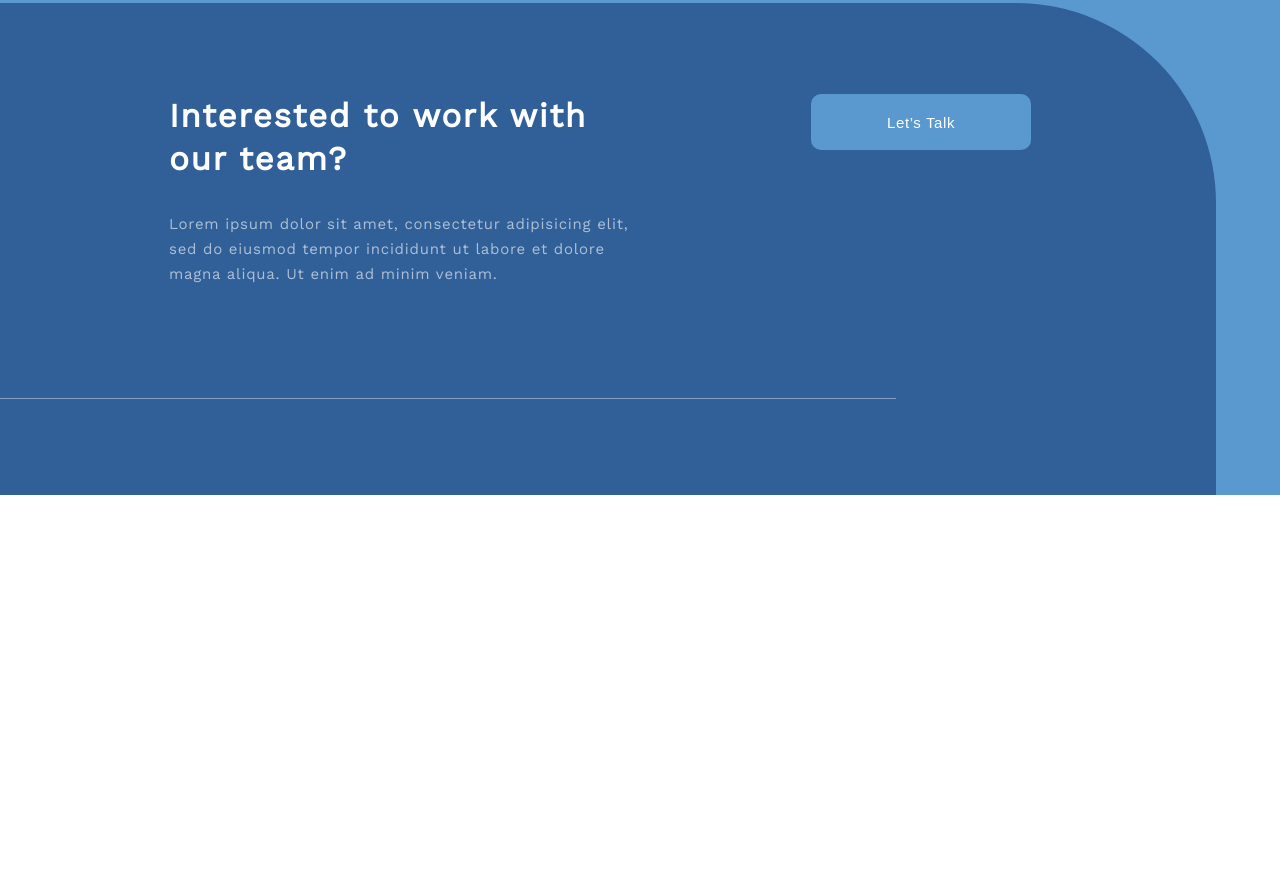
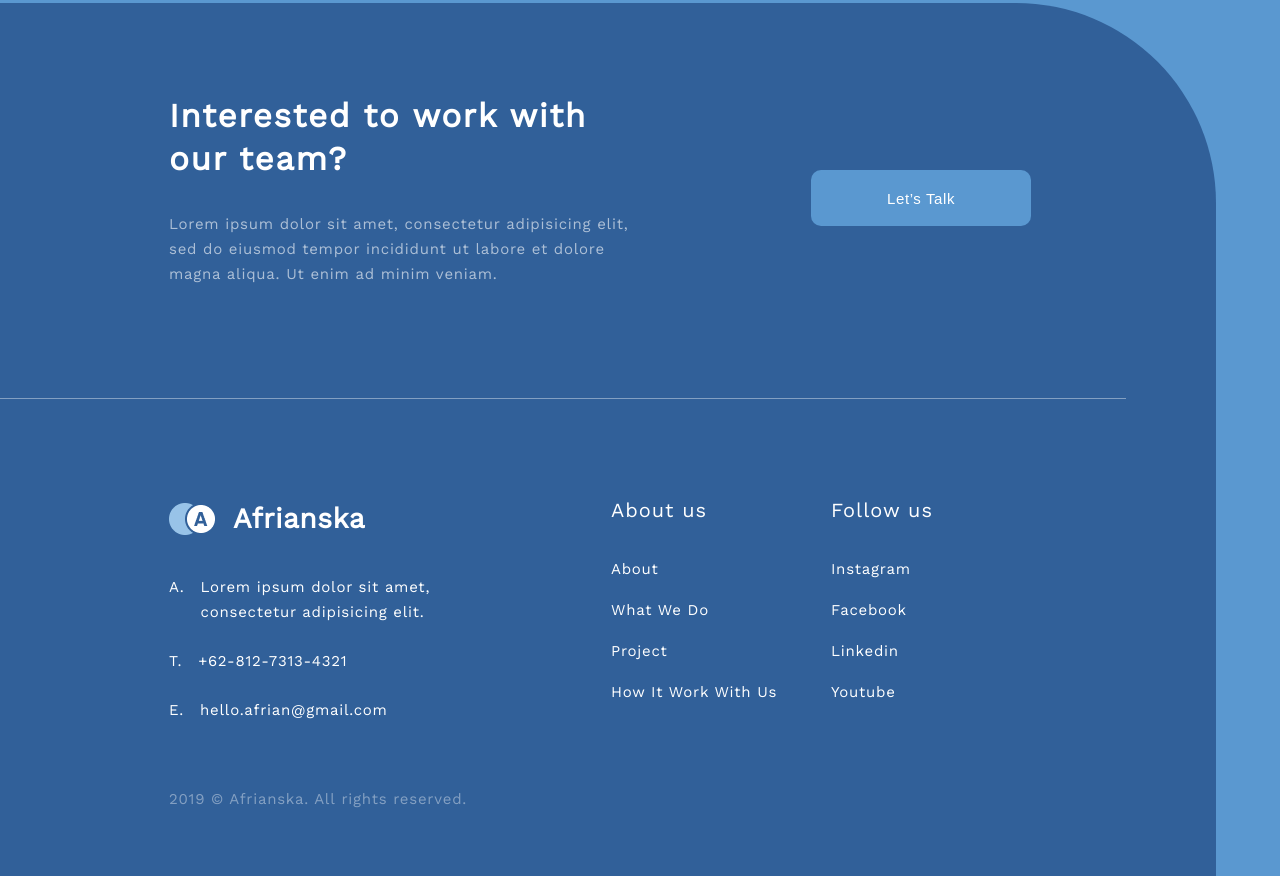
Before and after one commit to annachugunova/afrianska, a plain HTML site: page index.html in a window 1280 px wide. Shown: the part 4208-5084 px from the top of the page. Before the commit the page ends 4703 px from the top, so only its background shows below. Drawn offline with nearby package versions, Linux system fonts and the light colour scheme; a web font is replaced by a local one.

Commit message:
added footer for index.html

```diff
--- a/css/style.css
+++ b/css/style.css
@@ -382,8 +382,7 @@ body {
 	z-index: 1;
 }
 
-
-.footer-info {
+.footer-info, .footer-about {
 	width: 100%;
 	display: flex;
 	justify-content: center;
@@ -393,6 +392,7 @@ body {
 .footer-info-content {
 	display: flex;
 	justify-content: space-between;
+	align-items: center;
 	width: 942px;
 	padding-top: 91px;
 	padding-right: 80px;
@@ -401,7 +401,7 @@ body {
 
 .footer-separate {
 	height: 1px;
-	width: 70%;
+	width: 88%;
 	background: #fff;
 	margin: 96px 0;
 	opacity: .4;
@@ -447,6 +447,111 @@ body {
 	background: #1F3F68;
 }
 
+.footer-about-content {
+	display: flex;
+	flex-direction: column;
+	width: 942px;
+	padding-right: 80px;
+	box-sizing: border-box;
+}
+
+.footer-about-content-block {
+	display: flex;
+	justify-content: space-between;
+	box-sizing: border-box;
+}
+
+.footer-about-content-contacts {
+	width: 300px;
+}
+
+.footer-about-content-contacts-title {
+	display: flex;
+	align-items: center;
+	margin-bottom: 32px;
+}
+
+.footer-about-content-contacts-title img {
+	margin-right: 16px;
+	width: 48px;
+	height: 48px;
+}
+
+.footer-about-content-contacts-title h3 {
+	font-size: 28px;
+	line-height: 46px;
+	letter-spacing: 0.02em;
+	color: #FFFFFF;
+	margin: 0;
+}
+
+.footer-about-content-contacts-row {
+	display: flex;
+	justify-content: flex-start;
+	margin-bottom: 24px;
+
+	font-size: 15px;
+	line-height: 25px;
+	letter-spacing: 0.05em;
+	color: #FFFFFF;
+}
+
+.footer-about-content-contacts-row a, .footer-about-follow a {
+	text-decoration: none;
+	font-size: 15px;
+	line-height: 25px;
+	letter-spacing: 0.05em;
+	color: #FFFFFF;
+}
+
+.footer-about-content-contacts-row a:hover, .footer-about-follow a:hover {
+	opacity: 0.6;
+}
+
+.footer-about-content-contacts-row:last-child {
+	margin-bottom: 0;
+}
+
+.footer-about-content-contacts-row-letter {
+	margin-right: 16px;
+}
+
+.footer-about-content-aboutfollow {
+	display: flex;
+	justify-content: space-between;
+}
+
+.footer-about-follow {
+	width: 200px;
+	display: flex;
+	flex-direction: column;
+}
+
+.footer-about-follow:first-child {
+ 	margin-right: 20px;
+ }
+
+.footer-about-follow p {
+ 	font-size: 20px;
+	line-height: 30px;
+	letter-spacing: 0.05em;
+	color: #FFFFFF;
+	margin: 0 0 32px;
+ }
+
+.footer-about-follow a {
+ 	margin-bottom: 16px;
+ }
+
+.footer-about-rights {
+	margin: 64px 0;
+	font-size: 15px;
+	line-height: 25px;
+	letter-spacing: 0.05em;
+	color: #FFFFFF;
+	opacity: 0.4;
+	align-self: flex-start;
+}
 
 
 
@@ -533,11 +638,40 @@ body {
 		box-sizing: border-box;
 		padding: 45px 20% 0 10px;
 		flex-direction: column;
+		align-items: flex-start;
 	}
 
 	.footer-info-button {
 		margin-top: 30px;
 	}
+
+	.footer-separate {
+		margin: 50px 0;
+	}
+
+	.footer-about-content {
+    width: 100%;
+    box-sizing: border-box;
+    padding: 45px 20% 0 10px;
+  }
+
+	.footer-about-content-contacts {
+		width: 100%;
+	}
+
+	.footer-about-content-block {
+		flex-direction: column;
+	}
+
+	.footer-about-content-contacts {
+		margin-bottom: 80px;
+	}
+
+	.footer-about-follow {
+		width: 40%;
+	}
+
+
 }
 
 
@@ -709,4 +843,16 @@ body {
 	.clients-content-table :last-child {
 		border-bottom: none;
 	}
+
+	.footer-about-content-aboutfollow {
+		flex-direction: column;
 	}
+
+	.footer-about-follow {
+		width: 100%;
+	}
+
+	.footer-about-follow:last-child {
+		margin-top: 80px;
+	}
+}
--- a/index.html
+++ b/index.html
@@ -142,7 +142,58 @@
           <button class="footer-info-button">Let’s Talk</button>
         </div>
       </div>
-       <div class="footer-separate"></div>
+
+      <div class="footer-separate"></div>
+
+      <div class="footer-about">
+        <div class="footer-about-content">
+
+          <div class="footer-about-content-block">
+
+            <div class="footer-about-content-contacts">
+              <div class="footer-about-content-contacts-title">
+                <img src="./image/logo 2.png">
+                <h3>Afrianska</h3>
+              </div>
+              <div class="footer-about-content-contacts-row">
+                <div class="footer-about-content-contacts-row-letter">A.</div>
+                <div class="footer-about-content-contacts-row-text">Lorem ipsum dolor sit amet, consectetur adipisicing elit.</div>
+              </div>
+              <div class="footer-about-content-contacts-row">
+                <div class="footer-about-content-contacts-row-letter">T.</div>
+                <div class="footer-about-content-contacts-row-text"><a href="phone:+62-812-7313-4321">+62-812-7313-4321</a></div>
+              </div>
+              <div class="footer-about-content-contacts-row">
+                <div class="footer-about-content-contacts-row-letter">E.</div>
+                <div class="footer-about-content-contacts-row-text"><a href="mailto:hello.afrian@gmail.com">hello.afrian@gmail.com</a></div>
+              </div>
+            </div>
+
+            <div class="footer-about-content-aboutfollow">
+
+              <div class="footer-about-follow">
+                <p>About us</p>
+                <a href="#">About</a>
+                <a href="#">What We Do</a>
+                <a href="#">Project</a>
+                <a href="#">How It Work With Us</a>
+              </div>
+
+              <div class="footer-about-follow">
+                <p>Follow us</p>
+                <a href="#">Instagram</a>
+                <a href="#">Facebook</a>
+                <a href="#">Linkedin</a>
+                <a href="#">Youtube</a>
+              </div>
+
+            </div>
+          </div>
+
+          <div class="footer-about-rights">2019 © Afrianska. All&nbsp;rights&nbsp;reserved.</div>
+        </div>
+      </div>
+
     </div>
 
   </body>
```
Also changed, not shown: image/logo 2.png (added). Lines whose indentation alone changed are shown as unchanged.
